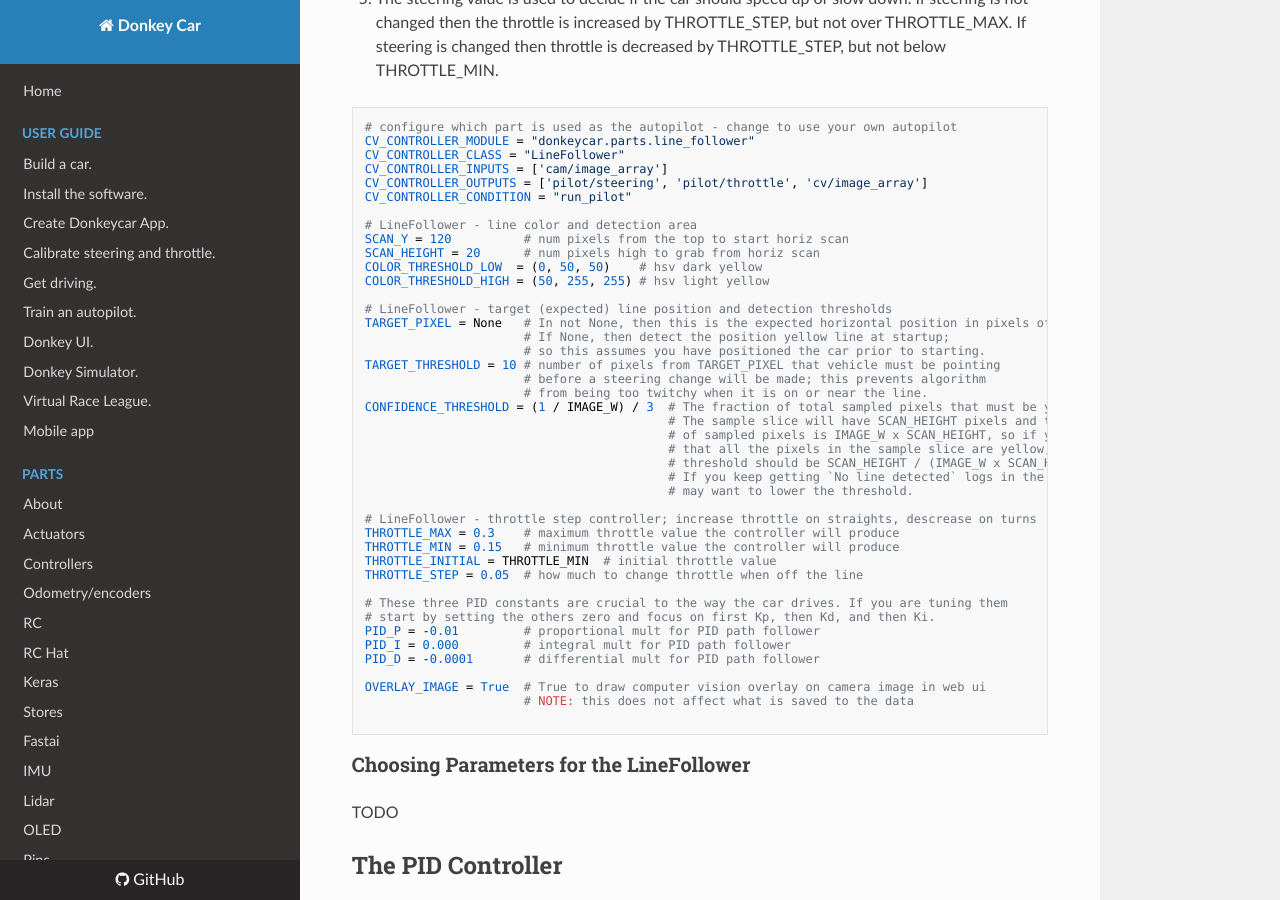
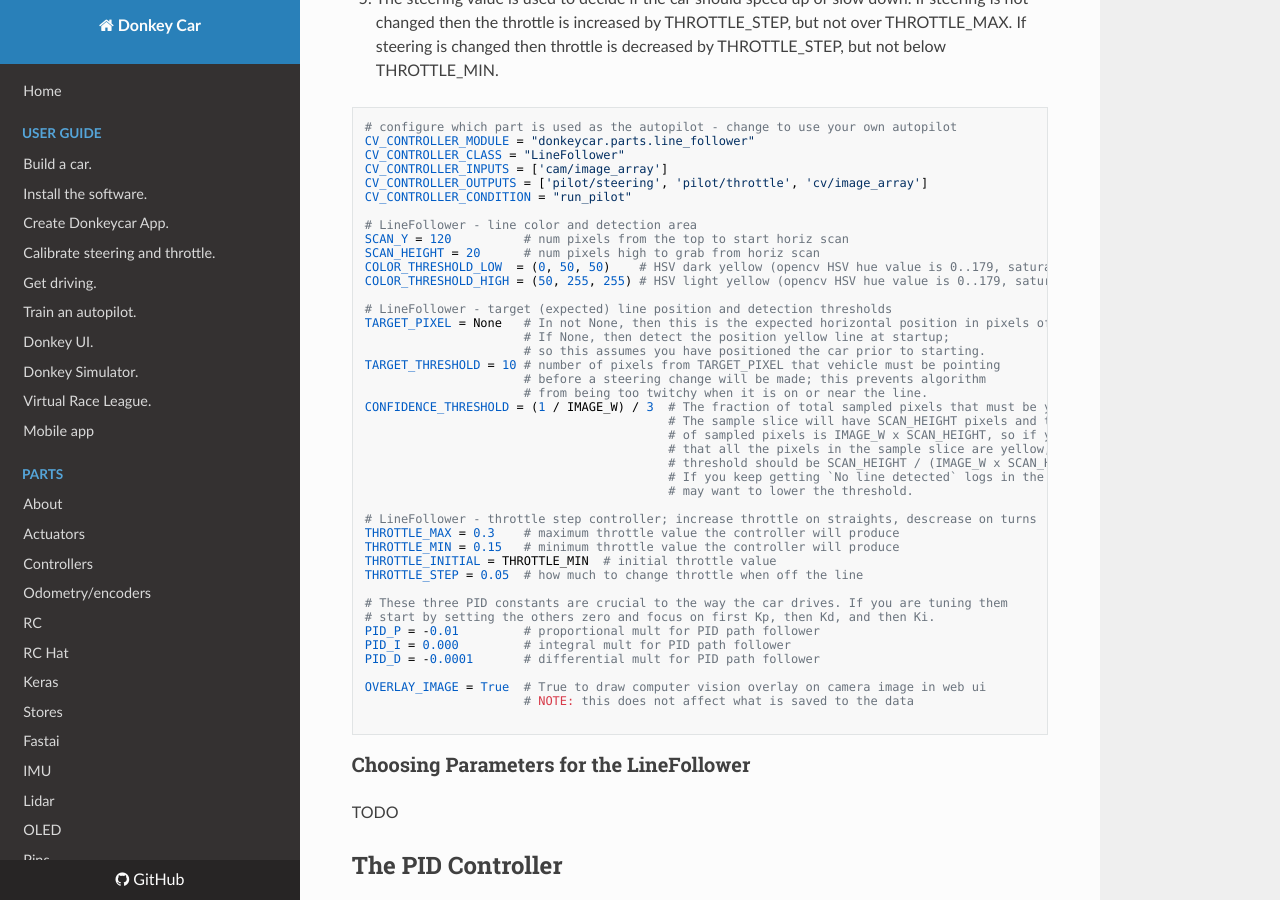
Before and after one commit to autorope/donkeydocs, an MkDocs documentation site: the page built from docs/guide/computer_vision/computer_vision.md, in a window 1280 px wide and 900 px high, scrolled down 1457 px. Built offline with MkDocs 1.6.1, drawn with Linux system fonts in a browser that asks for light colours; nearby versions of some CDN libraries.

Commit message:
note the range for teh HSV hue value

```diff
--- a/docs/guide/computer_vision/computer_vision.md
+++ b/docs/guide/computer_vision/computer_vision.md
@@ -35,8 +35,8 @@ CV_CONTROLLER_CONDITION = "run_pilot"
 # LineFollower - line color and detection area
 SCAN_Y = 120          # num pixels from the top to start horiz scan
 SCAN_HEIGHT = 20      # num pixels high to grab from horiz scan
-COLOR_THRESHOLD_LOW  = (0, 50, 50)    # hsv dark yellow
-COLOR_THRESHOLD_HIGH = (50, 255, 255) # hsv light yellow
+COLOR_THRESHOLD_LOW  = (0, 50, 50)    # HSV dark yellow (opencv HSV hue value is 0..179, saturation and value are both 0..255)
+COLOR_THRESHOLD_HIGH = (50, 255, 255) # HSV light yellow (opencv HSV hue value is 0..179, saturation and value are both 0..255)
 
 # LineFollower - target (expected) line position and detection thresholds
 TARGET_PIXEL = None   # In not None, then this is the expected horizontal position in pixels of the yellow line.
```
